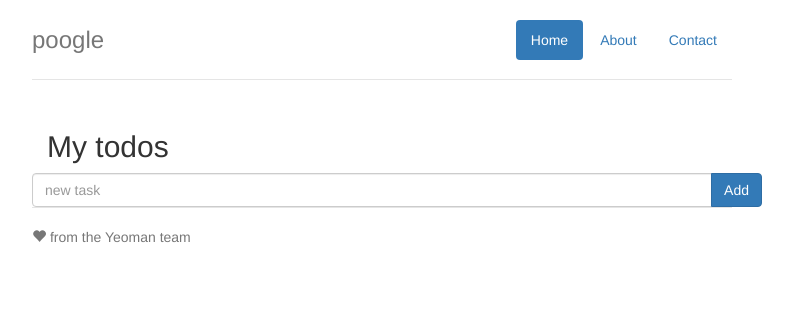
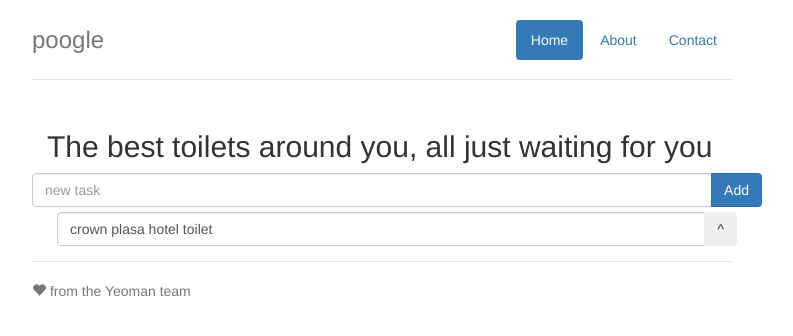
Before and after one commit to okalinsk/AngularJsHackathon, a website: page app/index.html in a window 1280 px wide. Shown: the whole page, without its empty margins (258-1051 px from the left). Drawn offline with nearby package versions, Linux system fonts and the light colour scheme; some packages are replaced by stand-ins of ours; files that its build step writes are made by us from their sources.

Commit message:
Changed the view and the controller a bit

```diff
--- a/app/scripts/controllers/main.js
+++ b/app/scripts/controllers/main.js
@@ -9,9 +9,7 @@
  */
 angular.module('poogleApp')
   .controller('MainCtrl', function ($scope) {
-    $scope.awesomeThings = [
-      'HTML5 Boilerplate',
-      'AngularJS',
-      'Karma'
+    $scope.toilets = [
+      { place : 'crown plasa hotel toilet', bestReview : "Best poo of my life" }
     ];
   });
--- a/app/views/main.html
+++ b/app/views/main.html
@@ -1,9 +1,9 @@
 <div class="container">
-  <h2>My todos</h2>
-  <form role="form" ng-submit="addTodo()">
+  <h2>The best toilets around you, all just waiting for you</h2>
+  <form role="form" ng-submit="addToilet()">
       <div class="row">
         <div class="input-group">
-          <input type="text" ng-model="todo" placeholder="new task" class="form-control">
+          <input type="text" ng-model="toilet" placeholder="new task" class="form-control">
           <span class="input-group-btn">
             <input type="submit" class="btn btn-primary" value="Add">
           </span>
@@ -11,11 +11,11 @@
       </div>
   </form>
 
-  <div ui-sortable ng-model="todos">
-    <p class="input-group" ng-repeat="todo in todos" style="padding:5px 10px; cursor: move;">
-      <input type="text" ng-model="todo" class="form-control">
-        <span class="input-group-btn">
-      <button class="btn btn-danger" ng-click="removeTodo($index)" aria-label="Remove">X</button>
+  <div ui-sortable ng-model="toilets">
+    <p class="input-group" ng-repeat="toilet in toilets" style="padding:5px 10px; cursor: move;">
+      <input type="text" ng-model="toilet.place" class="form-control" ng-text="Best review so far - '{{toilet.bestReview}}'">
+      <span class="input-group-btn">
+        <button class="btn icon-arrow-up" ng-click="voteUpToilet($index)" aria-label="Voteup">^</button>
       </span>
     </p>
   </div>
```
